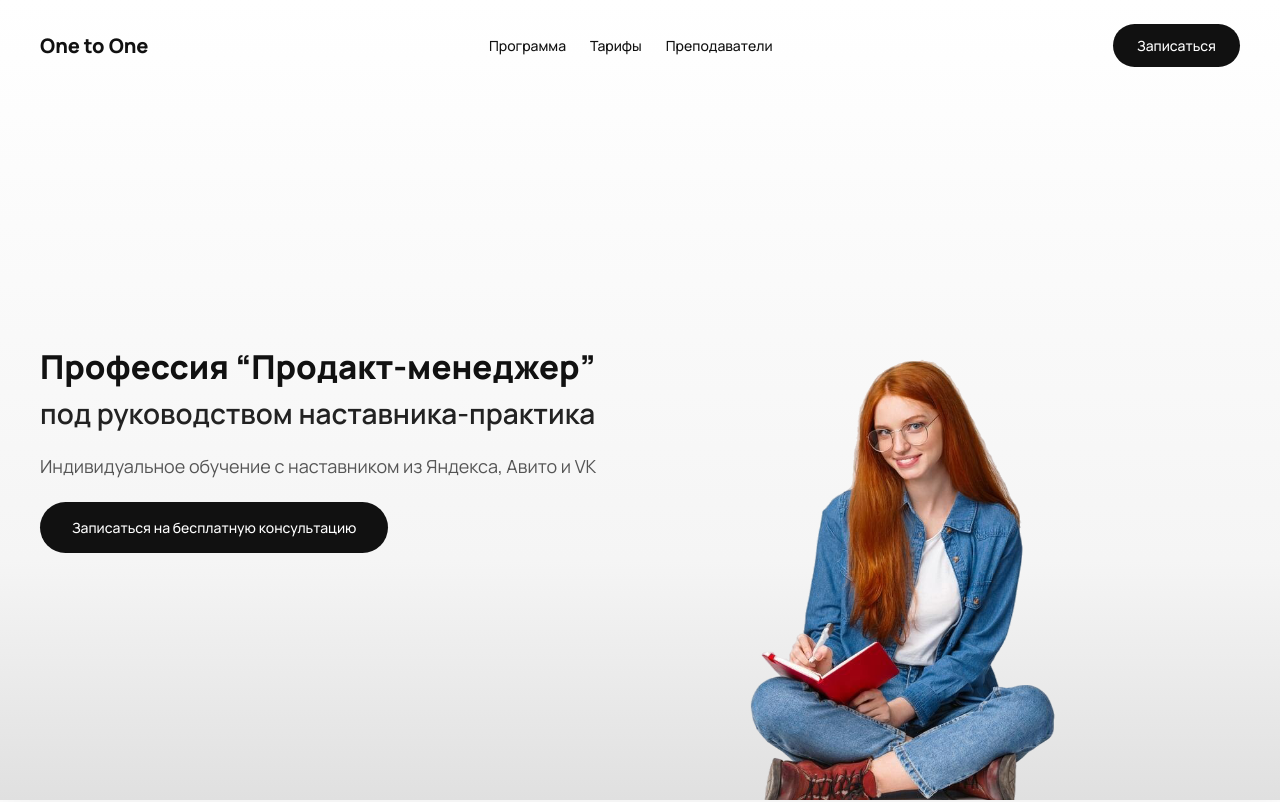
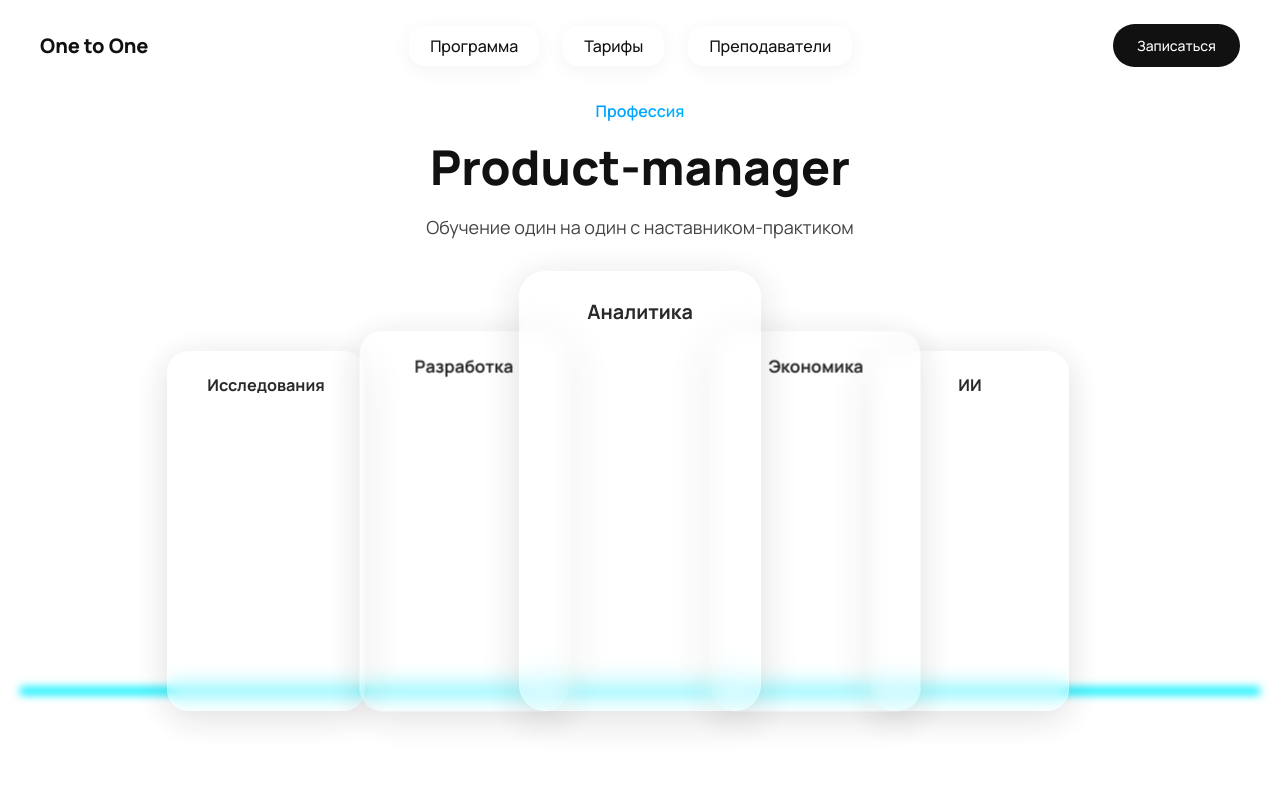
Before and after one commit to Ayraek/new-page-one-to-one, a React (Vite) app: page / in a window 1280 px wide. Shown: the top 802 px of the page. Built offline with nearby package versions, Linux system fonts and the light colour scheme.

Commit message:
Добавлены карточки в Hero

```diff
--- a/src/components/Header/Header.module.css
+++ b/src/components/Header/Header.module.css
@@ -13,7 +13,7 @@
     max-width: 1280px;
     margin: 0 auto;
     box-sizing: border-box;
-    right: 0; /* Для центрирования */
+    right: 0;
     left: 0;
   }
 
@@ -41,12 +41,21 @@
   }
 
   .link {
+    font-family: 'Manrope', sans-serif;
+    font-size: 16px;
+    font-weight: 500;
     color: #111;
-    font-size: 14px;
-    font-weight: 500;
     text-decoration: none;
+    padding: 8px 20px;
+    border-radius: 16px;
+    background: rgba(255, 255, 255, 0.2);
+    border: 1px solid rgba(255, 255, 255, 0.3);
+    backdrop-filter: blur(10px);
+    box-shadow: 0 4px 20px rgba(0, 0, 0, 0.05);
+    transition: all 0.3s ease;
   }
 
   .link:hover {
-    text-decoration: underline;
+    background: rgba(255, 255, 255, 0.4);
+    transform: scale(1.05);
   }
--- a/src/components/Hero/Hero.module.css
+++ b/src/components/Hero/Hero.module.css
@@ -1,88 +1,119 @@
 .hero {
+  width: 100%;
+  padding: 100px 20px 60px;
+  display: flex;
+  flex-direction: column;
+  align-items: center;
+  background: #ffffff;
   position: relative;
-  min-height: 100vh;
-  background: linear-gradient(to bottom, #ffffff 0%, #f5f5f5 70%, #e0e0e0 100%);
-  padding-top: 100px; /* под хедер */
-  display: flex;
-  align-items: center;
-  justify-content: center;
   overflow: hidden;
-  box-shadow: 0 20px 40px rgba(0, 0, 0, 0.05);
 }
 
 .content {
-  display: flex;
-  max-width: 1200px;
-  width: 100%;
-  align-items: center;
-  justify-content: space-between;
-  gap: 60px;
-  flex-wrap: wrap;
+  text-align: center;
+  margin-bottom: 32px;
 }
 
-.text {
-  flex: 1;
-  min-width: 320px;
+.subtitle {
+  font-size: 16px;
+  font-weight: 600;
+  background: linear-gradient(90deg, #007bff, #00d4ff);
+  -webkit-background-clip: text;
+  -webkit-text-fill-color: transparent;
+  margin-bottom: 12px;
 }
 
 .title {
-  font-size: 33px;
+  font-size: 48px;
   font-weight: 800;
-  line-height: 1.2;
+  margin: 0 0 16px;
   color: #111;
 }
 
-.subtitle {
-  display: block;
-  font-size: 28px;
-  font-weight: 600;
-  margin-top: 10px;
-  color: #222;
+.description {
+  font-size: 18px;
+  color: #444;
 }
 
-.description {
-  margin: 24px 0;
-  font-size: 18px;
-  color: #555;
+.cardsWrapper {
+  position: relative;
+  width: 100%;
+  height: 460px;
+  z-index: 2;
+  margin-top: 40px;
 }
 
-.button {
-  background-color: #111;
-  color: #fff;
-  font-weight: 500;
-  padding: 16px 32px;
-  font-size: 14px;
-  border: none;
-  border-radius: 999px;
+.card {
+  position: absolute;
+  width: 220px;
+  height: 400px;
+  background: rgba(255, 255, 255, 0.2);
+  border-radius: 24px;
+  backdrop-filter: blur(10px);
+  border: 1px solid rgba(255, 255, 255, 0.3);
+  box-shadow: 0 8px 40px rgba(0, 0, 0, 0.15);
+  display: flex;
+  justify-content: center;
+  align-items: flex-start;
+  padding-top: 24px;
+  text-align: center;
+  transition: all 0.4s ease;
+  transform-origin: center bottom;
+  z-index: 1;
+  opacity: 0.9;
   cursor: pointer;
-  transition: background-color 0.3s ease;
 }
 
-.button:hover {
-  background-color: #333;
+.card.active {
+  transform: scale(1.1) translateY(-16px);
+  z-index: 5;
+  opacity: 1;
+  box-shadow: 0 20px 60px rgba(0, 0, 0, 0.2);
 }
 
-
-.imageContainer {
-  flex: 1;
-  min-width: 280px;
-  display: flex;
-  justify-content: flex-end;
-  position: absolute;
-  bottom: 0;
-  left: 0;
-  width: 100%;
-  align-items: flex-end;
+.label {
+  font-family: 'Manrope', sans-serif;
+  font-size: 18px;
+  font-weight: 700;
+  color: #111;
+}
+.card.active .label {
+  font-size: 20px;
 }
 
-.imageContainer img {
-  max-width: 100%;
-  height: auto;
-  object-fit: contain;
+/* 🔁 Статичные позиции — без поворота */
+.left {
+  left: 50%;
+  transform: translateX(-220%) scale(0.9);
+  z-index: 1;
+}
+.leftMid {
+  left: 50%;
+  transform: translateX(-130%) scale(0.95);
+  z-index: 2;
+}
+.center {
+  left: 50%;
+  transform: translateX(-50%) scale(1.1);
+  z-index: 3;
+}
+.rightMid {
+  left: 50%;
+  transform: translateX(30%) scale(0.95);
+  z-index: 2;
+}
+.right {
+  left: 50%;
+  transform: translateX(100%) scale(0.9);
+  z-index: 1;
 }
 
-.heroImage {
-  width: auto;
-  height: 50vh;
-  object-fit: contain;
+/* 🌈 Неоновая линия */
+.neonLine {
+  position: absolute;
+  bottom: 60px;
+  width: 100%;
+  height: 40px;
+  z-index: 0;
+  filter: blur(4px);
 }
--- a/src/components/Hero/Hero.tsx
+++ b/src/components/Hero/Hero.tsx
@@ -1,33 +1,71 @@
-import React, { useState } from 'react';
+import React, { useEffect } from 'react';
 import styles from './Hero.module.css';
-import HeroImage from '../../assets/Hero.png'; // PNG используется как путь
-import ConsultationForm from '../ConsultationForm/ConsultationForm';
 
 const Hero: React.FC = () => {
-  const [showForm, setShowForm] = useState(false);
+  useEffect(() => {
+    const path = document.getElementById('neonPath');
+    let mouseX = 0;
+
+    const handleMouseMove = (e: MouseEvent) => {
+      mouseX = e.clientX / window.innerWidth;
+    };
+
+    const animate = () => {
+      if (path) {
+        const curve1 = 5 + Math.sin(mouseX * Math.PI * 2) * 10;
+        const curve2 = 5 - Math.sin(mouseX * Math.PI * 2) * 10;
+
+        path.setAttribute(
+          'd',
+          `M0 5 Q 250 ${curve1} 500 5 Q 750 ${curve2} 1000 5`
+        );
+      }
+      requestAnimationFrame(animate);
+    };
+
+    window.addEventListener('mousemove', handleMouseMove);
+    animate();
+
+    return () => {
+      window.removeEventListener('mousemove', handleMouseMove);
+    };
+  }, []);
 
   return (
     <section className={styles.hero}>
-      {showForm && <ConsultationForm onClose={() => setShowForm(false)} />}
+      <div className={styles.content}>
+        <p className={styles.subtitle}>Профессия</p>
+        <h1 className={styles.title}>Product-manager</h1>
+        <p className={styles.description}>
+          Обучение один на один с наставником-практиком
+        </p>
+      </div>
 
-      <div className={styles.content}>
-        <div className={styles.text}>
-          <h1 className={styles.title}>
-            Профессия “Продакт-менеджер”
-            <br />
-            <span className={styles.subtitle}>под руководством наставника-практика</span>
-          </h1>
-          <p className={styles.description}>
-            Индивидуальное обучение с наставником из Яндекса, Авито и VK
-          </p>
-          <button className={styles.button} onClick={() => setShowForm(true)}>
-            Записаться на бесплатную консультацию
-          </button>
+      <div className={styles.cardsWrapper}>
+        <svg className={styles.neonLine} viewBox="0 0 1000 10" preserveAspectRatio="none">
+          <path
+            id="neonPath"
+            d="M0 5 Q 250 5 500 5 Q 750 5 1000 5"
+            fill="transparent"
+            stroke="#00f0ff"
+            strokeWidth="2"
+          />
+        </svg>
+
+        <div className={`${styles.card} ${styles.left}`}>
+          <span className={styles.label}>Исследования</span>
         </div>
-
-        <div className={styles.imageContainer}>
-          {/* ✅ правильное отображение SVG как изображения */}
-          <img src={HeroImage} alt="Hero image" className={styles.heroImage} />
+        <div className={`${styles.card} ${styles.leftMid}`}>
+          <span className={styles.label}>Разработка</span>
+        </div>
+        <div className={`${styles.card} ${styles.center}`}>
+          <span className={styles.label}>Аналитика</span>
+        </div>
+        <div className={`${styles.card} ${styles.rightMid}`}>
+          <span className={styles.label}>Экономика</span>
+        </div>
+        <div className={`${styles.card} ${styles.right}`}>
+          <span className={styles.label}>ИИ</span>
         </div>
       </div>
     </section>
```
Lines whose indentation alone changed are shown as unchanged.
